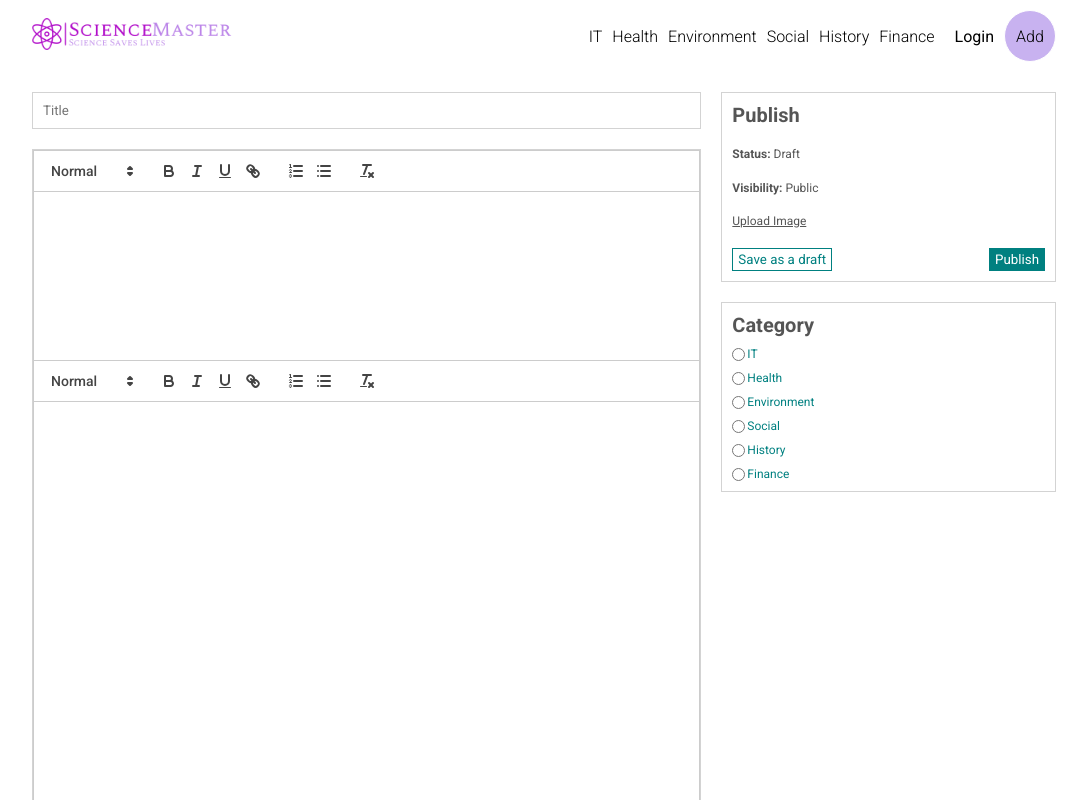
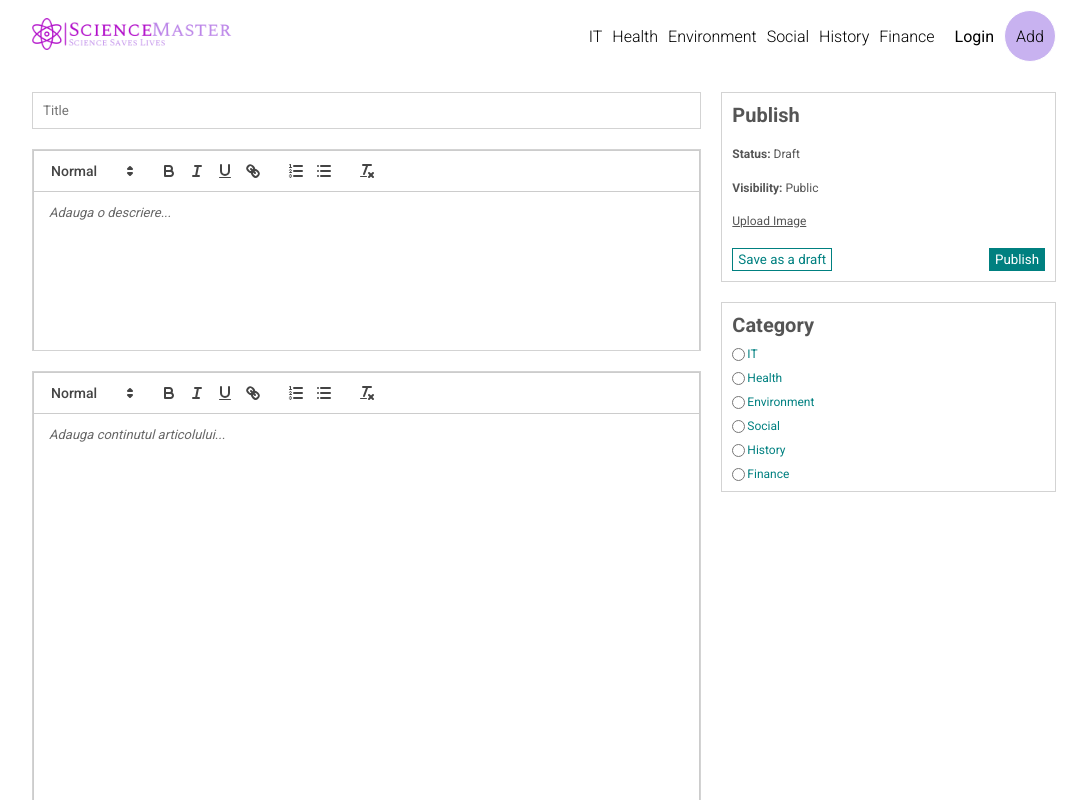
Before and after one commit to AndreeaBak/science-master, a React (Create React App) app in the folder science-master/client/: page /write in a window 1280 px wide. Shown: the top 800 px of the page, without its empty margins (96-1183 px from the left). Built offline with nearby package versions, Linux system fonts and the light colour scheme.

Commit message:
Write page updated

```diff
--- a/science-master/client/src/pages/Write.jsx
+++ b/science-master/client/src/pages/Write.jsx
@@ -57,9 +57,11 @@ const Write = () => {
     <div className='add'>
       <div className="content">
         <input type="text" value={title} placeholder='Title' onChange={e => setTitle(e.target.value)} />
-        <div className="editorContainer">
-          <ReactQuill className="descEditor" theme="snow" value={value} onChange={setValue} />
-          <ReactQuill className="contentEditor" theme="snow" value={content} onChange={setContent} />
+        <div className="descEditorContainer">
+          <ReactQuill className="descEditor" theme="snow" value={value} placeholder='Adauga o descriere...' onChange={setValue} />
+        </div>
+        <div className="contentEditorContainer">
+          <ReactQuill className="contentEditor" theme="snow" value={content}  placeholder='Adauga continutul articolului...' onChange={setContent} />
         </div>
       </div>
       <div className="menu">
--- a/science-master/client/src/style.scss
+++ b/science-master/client/src/style.scss
@@ -437,18 +437,24 @@ $lightGreen: #c8b2f0;
           border: 1px solid lightgray;
         }
 
-        .editorContainer {
-          height: 700px;
+        .descEditorContainer {
+          height: 200px;
           border: 1px solid lightgray;
           overflow: scroll;
 
           .descEditor {
-            height: 30%;
+            height: 100%;
             border: none;
           }
+        }
+
+        .contentEditorContainer{
+          height: 500px;
+          border: 1px solid lightgray;
+          overflow: scroll;
 
           .contentEditor {
-            height: 70%;
+            height: 100%;
             border: none;
           }
         }
```
